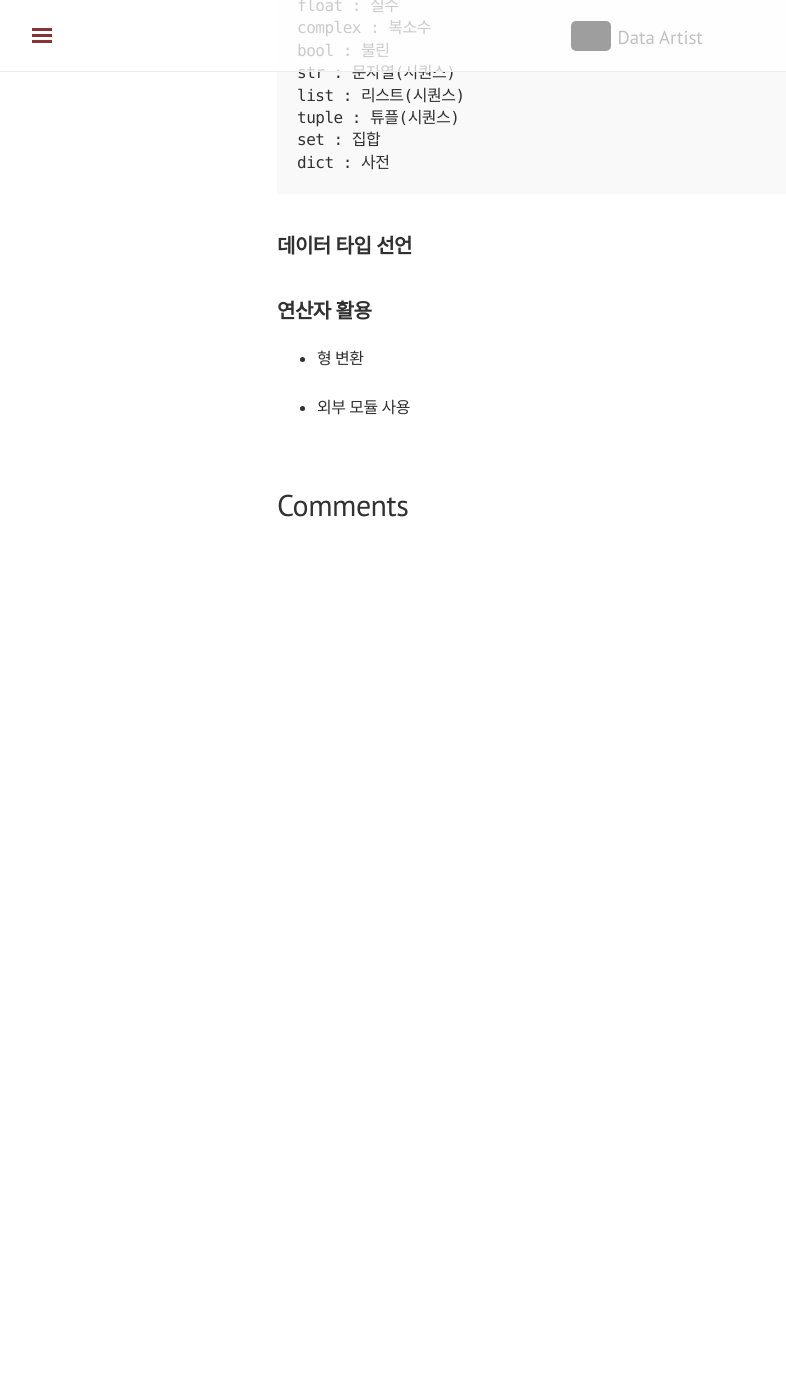
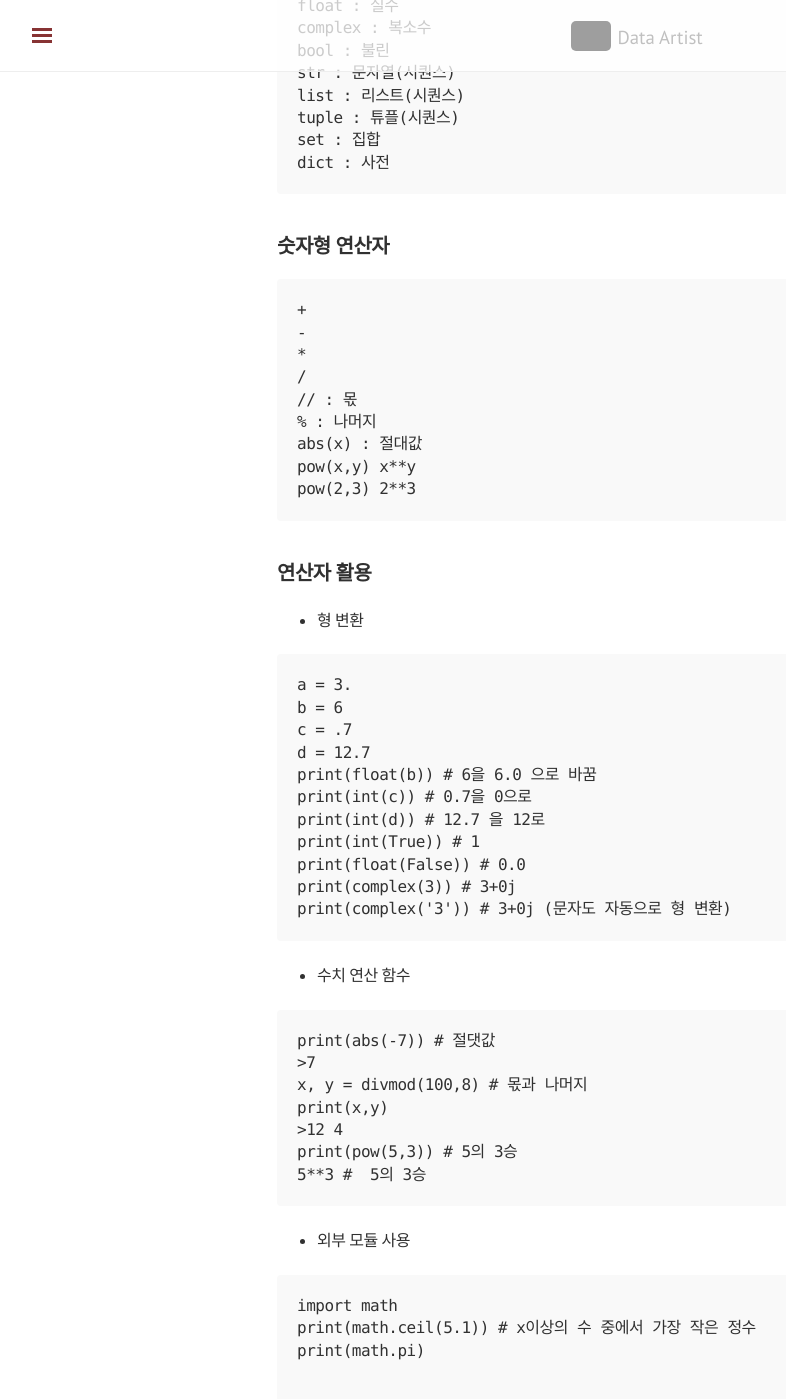
Before and after one commit to shanny924/shanny924.github.io, a Jekyll site: the page built from _posts/2020-03-22-python#3.md, in a window 1280 px wide and 1400 px high, scrolled down 430 px. Shown: the whole window, without its empty margins (3-789 px from the left). Built offline with Jekyll 4.4.1, drawn with Linux system fonts in a browser that asks for light colours; nearby versions of some CDN libraries; comment, search, counter and statistics services are not loaded; before the commit the page ends 963 px from its top, so only the background shows below that; grey boxes are pictures that could not be loaded.

Commit message:
Update 2020-03-22-python#3.md

````diff
--- a/_posts/2020-03-22-python#3.md
+++ b/_posts/2020-03-22-python#3.md
@@ -21,12 +21,54 @@ set : 집합
 dict : 사전
 ```
 
-## 데이터 타입 선언
+## 숫자형 연산자
 
-
-
+```
++
+-
+*
+/
+// : 몫
+% : 나머지
+abs(x) : 절대값
+pow(x,y) x**y
+pow(2,3) 2**3
+```
 ## 연산자 활용
 
 * 형 변환
 
+```
+a = 3.
+b = 6
+c = .7
+d = 12.7
+print(float(b)) # 6을 6.0 으로 바꿈
+print(int(c)) # 0.7을 0으로
+print(int(d)) # 12.7 을 12로
+print(int(True)) # 1
+print(float(False)) # 0.0
+print(complex(3)) # 3+0j
+print(complex('3')) # 3+0j (문자도 자동으로 형 변환)
+```
+
+* 수치 연산 함수
+
+```
+print(abs(-7)) # 절댓값
+>7
+x, y = divmod(100,8) # 몫과 나머지
+print(x,y)
+>12 4
+print(pow(5,3)) # 5의 3승
+5**3 #  5의 3승
+```
+
 * 외부 모듈 사용
+
+```
+import math
+print(math.ceil(5.1)) # x이상의 수 중에서 가장 작은 정수
+print(math.pi)
+
+```
````
